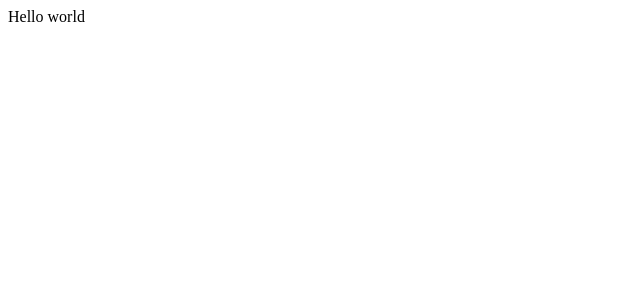
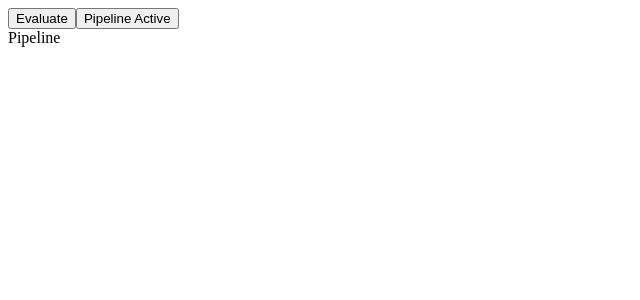
Before and after one commit to eliascarlsson1/react-app-football, a React (Create React App) app in the folder frontend/: page / in a window 1280 px wide. Shown: the top 300 px of the page, without its empty margins (0-640 px from the left). Built offline with nearby package versions, Linux system fonts and the light colour scheme.

Commit message:
tabs in app

```diff
--- a/frontend/package.json
+++ b/frontend/package.json
@@ -26,7 +26,7 @@
     "build-app": "react-scripts build",
     "test-app": "react-scripts test",
     "eject-app": "react-scripts eject",
-		"prettier-write": "prettier --write src"
+		"prettier": "prettier --write src"
 
   },
   "eslintConfig": {
--- a/frontend/src/App.tsx
+++ b/frontend/src/App.tsx
@@ -1,10 +1,28 @@
-import React from "react";
-import Component from "./Component";
+import React, { useState } from "react";
+import Tabs, { TabOptions } from "./tabs";
+import PipelineView from "./pipelineview";
+import EvaluateView from "./evaluateview";
+
+type AppState = { ROI: string; tab: "evaluate" | "pipeline" };
 
 function App() {
+  const [appState, setAppState] = useState<AppState>({
+    ROI: "0",
+    tab: "pipeline",
+  });
+  const setTab: (tab: TabOptions) => void = (tab) => {
+    const newAppState: AppState = { ROI: appState.ROI, tab };
+    setAppState(newAppState);
+  };
+
   return (
     <div className="App">
-      <Component />
+      <Tabs state={{ tab: appState.tab }} dispatcher={setTab} />
+      {appState.tab === "evaluate" ? (
+        <EvaluateView state={{ ROI: appState.ROI }} />
+      ) : (
+        <PipelineView />
+      )}
     </div>
   );
 }
--- a/frontend/src/Component.tsx
+++ /dev/null
@@ -1,7 +0,0 @@
-import React from "react";
-
-export default function Component() {
-
-  const text = "Hello world"
-  return <div>{text}</div>;
-}
--- /dev/null
+++ b/frontend/src/evaluateview.tsx
@@ -0,0 +1,7 @@
+import React from "react";
+
+export type EvaluateViewState = { ROI: string };
+
+export default function Evaluateview({ state }: { state: EvaluateViewState }) {
+  return <div>{state.ROI}</div>;
+}
--- /dev/null
+++ b/frontend/src/pipelineview.tsx
@@ -0,0 +1,5 @@
+import React from "react";
+
+export default function Pipelineview() {
+  return <div>Pipeline</div>;
+}
--- /dev/null
+++ b/frontend/src/tabs.tsx
@@ -0,0 +1,23 @@
+import React from "react";
+
+export type TabOptions = "evaluate" | "pipeline";
+export type TabState = { tab: TabOptions };
+
+export default function Tabs({
+  state,
+  dispatcher,
+}: {
+  state: TabState;
+  dispatcher: (tab: TabOptions) => void;
+}) {
+  return (
+    <div>
+      <button type="button" onClick={() => dispatcher("evaluate")}>
+        Evaluate {state.tab === "evaluate" ? "Active" : ""}
+      </button>
+      <button type="button" onClick={() => dispatcher("pipeline")}>
+        Pipeline {state.tab === "pipeline" ? "Active" : ""}
+      </button>
+    </div>
+  );
+}
```
